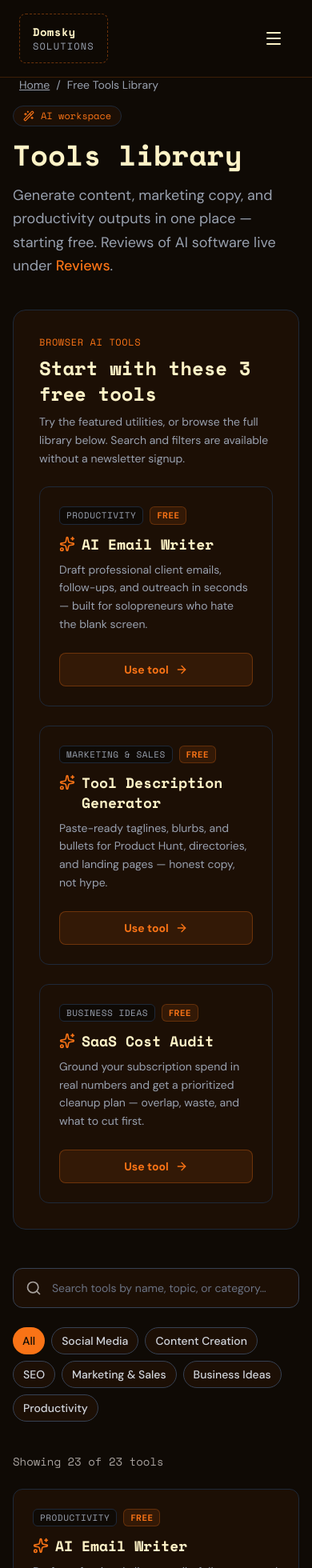
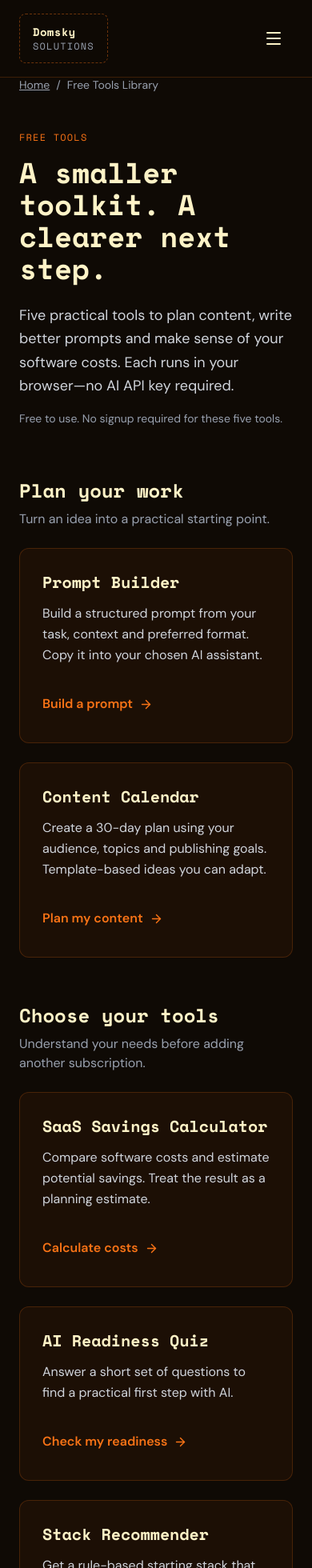
Before and after one commit to domskysolutions-collab/domskysolutions.com, a React (Vite) app: page /tools in a window 390 px wide. Shown: the top 1960 px of the page at 80% size. Built offline with nearby package versions, Linux system fonts and the light colour scheme.

Commit message:
Reorganize navigation and simplify tools library

```diff
--- a/src/pages/ToolsPage.tsx
+++ b/src/pages/ToolsPage.tsx
@@ -1,159 +1,22 @@
-import React, { useEffect, useMemo, useState } from 'react';
+import React from 'react';
 import { Link } from 'react-router-dom';
-import { Search, Wand2 } from 'lucide-react';
-import { AI_TOOLS } from '../data/tools';
-import { ToolCategoryFilter } from '../components/tools/ToolCategoryFilter';
-import { ToolCard } from '../components/tools/ToolCard';
+import { ArrowRight } from 'lucide-react';
 
-
-/** Featured utilities with dedicated pages. */
-const FEATURED_BROWSER_SLUGS = ['email-writer', 'tool-description', 'cost-audit'] as const;
-
-export const ToolsPage = () => {
-  const [query, setQuery] = useState('');
-  const [category, setCategory] = useState<string | null>(null);
-
-
-
-
-  const featuredTools = useMemo(() => {
-    const bySlug = new Map(AI_TOOLS.map((t) => [t.slug, t]));
-    return FEATURED_BROWSER_SLUGS.map((slug) => bySlug.get(slug)).filter(Boolean);
-  }, []);
-  const filtered = useMemo(() => {
-    const q = query.trim().toLowerCase();
-    return AI_TOOLS.filter((t) => {
-      if (category && t.category !== category) return false;
-      if (!q) return true;
-      const blob = `${t.name} ${t.description} ${t.category} ${t.slug}`.toLowerCase();
-      return blob.includes(q);
-    });
-  }, [query, category]);
-
-  const visibleTools = filtered;
-
-  return (
-    <div className="bg-brand-bg min-h-screen pt-28 pb-20">
-      <div className="max-w-7xl mx-auto px-4 sm:px-6 lg:px-8">
-        <header className="mb-10 max-w-3xl">
-          <div className="inline-flex items-center gap-2 px-3 py-1 rounded-full bg-brand-surface border border-gray-800 text-brand-cyan text-xs font-mono mb-4">
-            <Wand2 className="w-3.5 h-3.5" aria-hidden />
-            AI workspace
-          </div>
-          <h1 className="text-4xl md:text-5xl font-bold font-mono text-white mb-4">Tools library</h1>
-          <p className="text-lg text-gray-400 leading-relaxed">
-            Generate content, marketing copy, and productivity outputs in one place — starting free. Reviews of AI software
-            live under{' '}
-            <Link to="/reviews" className="text-brand-cyan hover:underline font-medium">
-              Reviews
-            </Link>
-            .
-          </p>
-        </header>
-
-        <section className="mb-12 rounded-2xl border border-gray-800 bg-brand-surface p-8">
-          <div className="flex flex-col md:flex-row md:items-end md:justify-between gap-4 mb-6">
-            <div>
-              <div className="text-xs font-mono text-brand-cyan uppercase tracking-wider mb-2">BROWSER AI TOOLS</div>
-              <h2 className="text-2xl md:text-3xl font-bold font-mono text-white mb-2">Start with these 3 free tools</h2>
-              <p className="text-gray-400 text-sm leading-relaxed max-w-2xl">
-                Try the featured utilities, or browse the full library below. Search and filters are available without a newsletter signup.
-              </p>
-            </div>
-          </div>
-
-          <div className="grid grid-cols-1 md:grid-cols-3 gap-6">
-            {featuredTools.map((tool: any) => (
-              <ToolCard key={tool.slug} tool={tool} />
-            ))}
-          </div>
-
-
-        </section>
-
-        <div className="flex flex-col lg:flex-row lg:items-start gap-6 lg:gap-10 mb-10">
-          <div className="relative flex-1 max-w-xl">
-            <Search className="absolute left-4 top-1/2 -translate-y-1/2 w-5 h-5 text-gray-500 pointer-events-none" />
-            <input
-              type="search"
-              value={query}
-              onChange={(e) => setQuery(e.target.value)}
-              placeholder="Search tools by name, topic, or category…"
-              className="w-full rounded-xl border border-gray-700 bg-brand-surface pl-12 pr-4 py-3.5 text-white placeholder:text-gray-500 focus:outline-none focus:ring-2 focus:ring-brand-cyan/40 focus:border-brand-cyan font-sans text-sm"
-              aria-label="Search tools"
-
-            />
-          </div>
-          <div >
-            <ToolCategoryFilter selected={category} onChange={setCategory} />
-          </div>
-        </div>
-
-        <p className="text-sm text-gray-500 font-mono mb-6">
-          Showing {visibleTools.length} of {AI_TOOLS.length} tools
-        </p>
-
-        {visibleTools.length === 0 ? (
-          <div className="rounded-xl border border-dashed border-gray-700 bg-brand-surface/50 p-12 text-center">
-            <p className="text-gray-400 mb-4">No tools match your filters.</p>
-            <button
-              type="button"
-              onClick={() => {
-                setQuery('');
-                setCategory(null);
-              }}
-              className="text-brand-cyan font-bold hover:underline"
-            >
-              Clear filters
-            </button>
-          </div>
-        ) : (
-          <div className="grid grid-cols-1 md:grid-cols-2 xl:grid-cols-3 gap-6">
-            {visibleTools.map((tool: any) => (
-              <ToolCard key={tool.slug} tool={tool} />
-            ))}
-          </div>
-        )}
-
-        <section className="mt-16 rounded-xl border border-gray-800 bg-brand-surface p-8 text-center">
-          <h2 className="text-xl font-bold font-mono text-white mb-2">Classic free utilities</h2>
-          <p className="text-gray-400 text-sm mb-6 max-w-lg mx-auto">
-            SaaS calculator, content calendar, prompt builder, and more — ready to use in your browser.
-          </p>
-          <div className="flex flex-wrap justify-center gap-3">
-            <Link
-              to="/tools/content-calendar"
-              className="px-4 py-2 rounded-lg border border-gray-600 text-sm text-gray-300 hover:border-brand-cyan hover:text-brand-cyan transition-colors"
-            >
-              Content calendar
-            </Link>
-            <Link
-              to="/tools/prompt-builder"
-              className="px-4 py-2 rounded-lg border border-gray-600 text-sm text-gray-300 hover:border-brand-cyan hover:text-brand-cyan transition-colors"
-            >
-              Prompt builder
-            </Link>
-            <Link
-              to="/tools/saas-calculator"
-              className="px-4 py-2 rounded-lg border border-gray-600 text-sm text-gray-300 hover:border-brand-cyan hover:text-brand-cyan transition-colors"
-            >
-              SaaS calculator
-            </Link>
-            <Link
-              to="/tools/cost-audit"
-              className="px-4 py-2 rounded-lg border border-gray-600 text-sm text-gray-300 hover:border-brand-cyan hover:text-brand-cyan transition-colors"
-            >
-              SaaS cost audit
-            </Link>
-            <Link
-              to="/tools/tool-description"
-              className="px-4 py-2 rounded-lg border border-gray-600 text-sm text-gray-300 hover:border-brand-cyan hover:text-brand-cyan transition-colors"
-            >
-              Tool description generator
-            </Link>
-          </div>
-        </section>
-      </div>
-    </div>
-  );
-};
+const groups = [
+  {title:'Plan your work',description:'Turn an idea into a practical starting point.',tools:[
+    {slug:'prompt-builder',name:'Prompt Builder',description:'Build a structured prompt from your task, context and preferred format. Copy it into your chosen AI assistant.',action:'Build a prompt'},
+    {slug:'content-calendar',name:'Content Calendar',description:'Create a 30-day plan using your audience, topics and publishing goals. Template-based ideas you can adapt.',action:'Plan my content'},
+  ]},
+  {title:'Choose your tools',description:'Understand your needs before adding another subscription.',tools:[
+    {slug:'saas-calculator',name:'SaaS Savings Calculator',description:'Compare software costs and estimate potential savings. Treat the result as a planning estimate.',action:'Calculate costs'},
+    {slug:'ai-readiness-quiz',name:'AI Readiness Quiz',description:'Answer a short set of questions to find a practical first step with AI.',action:'Check my readiness'},
+    {slug:'stack-recommender',name:'Stack Recommender',description:'Get a rule-based starting stack that matches your business needs and budget.',action:'Explore my options'},
+  ]},
+];
+export const ToolsPage = () => <main className="bg-brand-bg min-h-screen pt-36 pb-24">
+  <div className="max-w-6xl mx-auto px-6 lg:px-10">
+    <header className="max-w-3xl mb-16"><p className="text-brand-cyan text-xs font-mono uppercase tracking-widest mb-4">Free tools</p><h1 className="text-4xl md:text-5xl font-bold text-white mb-6">A smaller toolkit. A clearer next step.</h1><p className="text-lg text-gray-300 leading-relaxed">Five practical tools to plan content, write better prompts and make sense of your software costs. Each runs in your browser—no AI API key required.</p><p className="text-sm text-gray-400 mt-4">Free to use. No signup required for these five tools.</p></header>
+    {groups.map(group=><section key={group.title} className="mb-14" aria-label={group.title}><h2 className="text-2xl font-bold text-white mb-2">{group.title}</h2><p className="text-gray-400 mb-6">{group.description}</p><div className="grid md:grid-cols-2 gap-6">{group.tools.map(tool=><article key={tool.slug} className="flex flex-col rounded-xl border border-brand-border bg-brand-surface p-7"><h3 className="text-xl font-semibold text-white mb-3">{tool.name}</h3><p className="text-gray-300 leading-relaxed mb-7 flex-1">{tool.description}</p><Link to={`/tools/${tool.slug}`} className="inline-flex items-center gap-2 text-brand-cyan font-semibold self-start py-2">{tool.action}<ArrowRight size={17} aria-hidden="true"/></Link></article>)}</div></section>)}
+    <aside className="border-t border-brand-border pt-8 flex flex-col sm:flex-row gap-5 sm:justify-between"><p className="text-gray-400">Looking for software reviews instead?</p><Link to="/reviews" className="text-brand-cyan font-semibold">Browse AI & SaaS reviews →</Link></aside>
+  </div>
+</main>;
```
